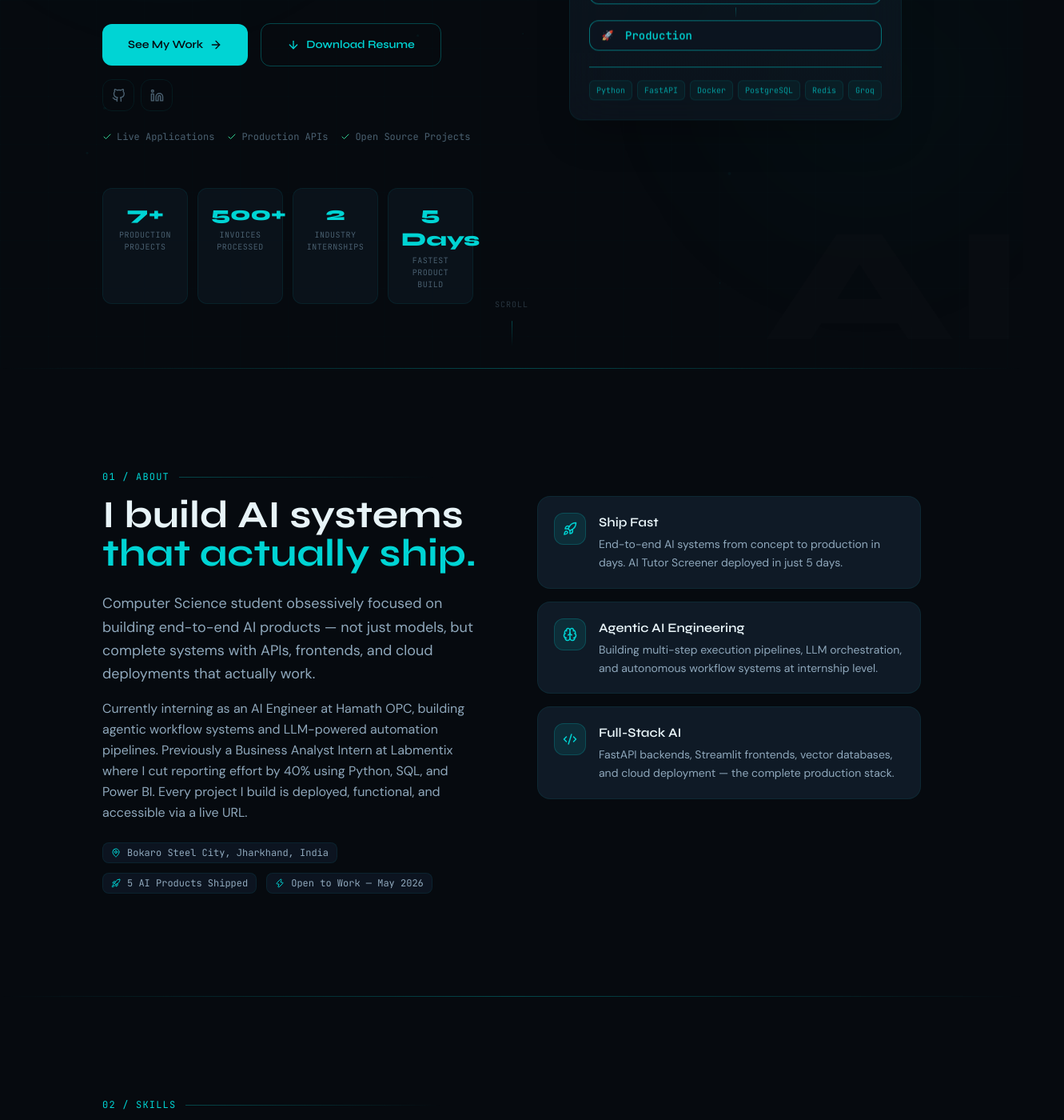
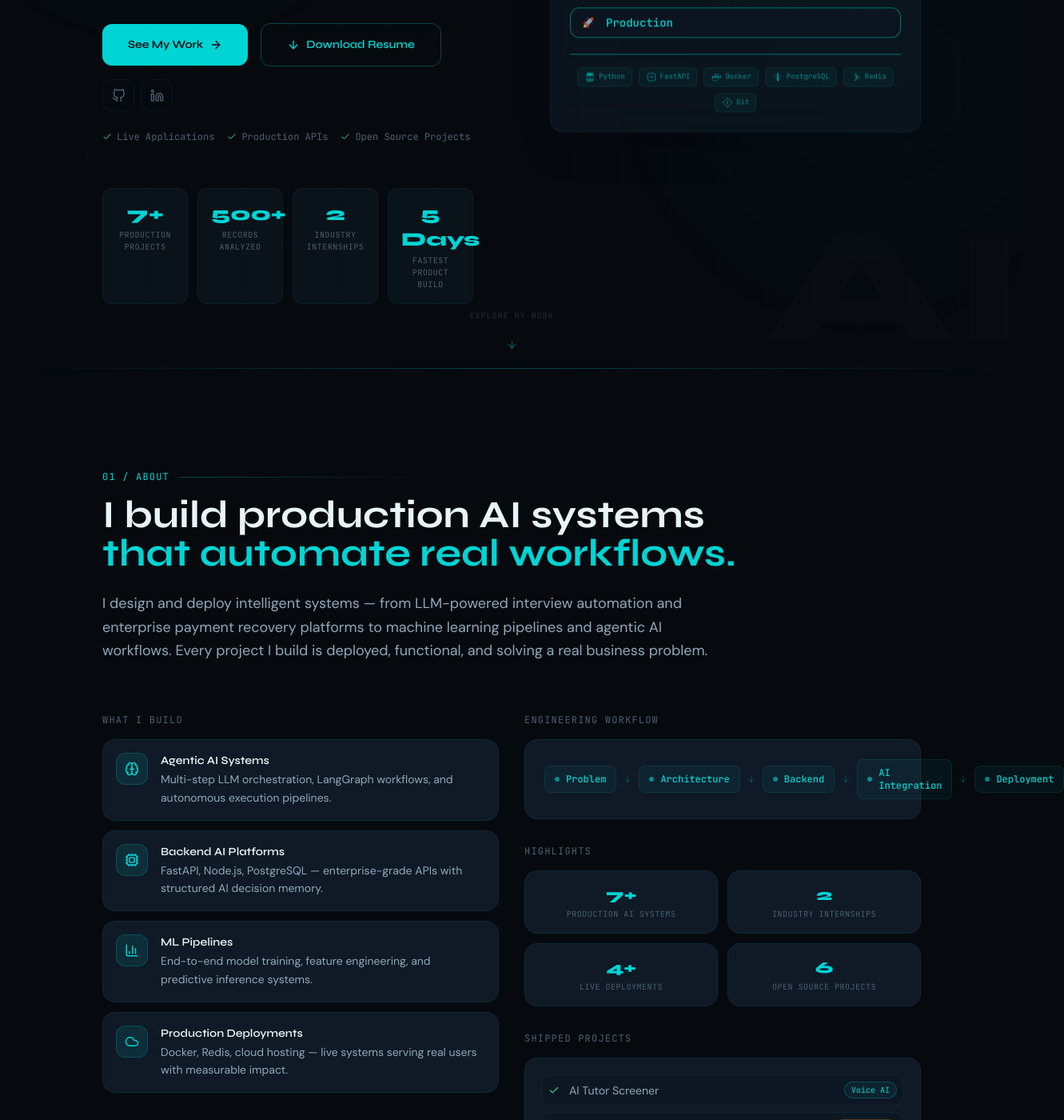
Before and after one commit to raj-singh1802/raj-portfolio, a React (Vite) app: page / in a window 1280 px wide. Shown: the part 720-2120 px from the top of the page at 80% size, 1331 px wide, since content can reach past the window. Built offline with nearby package versions, Linux system fonts and the light colour scheme.

Commit message:
Finish hero polish and redesign about section

```diff
--- a/src/components/About.jsx
+++ b/src/components/About.jsx
@@ -1,6 +1,6 @@
 import { useRef } from 'react';
 import { motion, useInView } from 'framer-motion';
-import { MapPin, Rocket, Code2, Brain, Zap } from 'lucide-react';
+import { Brain, Cpu, BarChart3, Cloud, ArrowDown, Check } from 'lucide-react';
 import { personalInfo } from '../data/portfolio';
 
 const fadeInUp = {
@@ -12,22 +12,27 @@ const stagger = {
   visible: { transition: { staggerChildren: 0.12 } },
 };
 
-const highlights = [
-  {
-    icon: Rocket,
-    title: "Ship Fast",
-    desc: "End-to-end AI systems from concept to production in days. AI Tutor Screener deployed in just 5 days.",
-  },
-  {
-    icon: Brain,
-    title: "Agentic AI Engineering",
-    desc: "Building multi-step execution pipelines, LLM orchestration, and autonomous workflow systems at internship level.",
-  },
-  {
-    icon: Code2,
-    title: "Full-Stack AI",
-    desc: "FastAPI backends, Streamlit frontends, vector databases, and cloud deployment — the complete production stack.",
-  },
+const BUILD_CATEGORIES = [
+  { icon: Brain,    title: 'Agentic AI Systems',     desc: 'Multi-step LLM orchestration, LangGraph workflows, and autonomous execution pipelines.' },
+  { icon: Cpu,      title: 'Backend AI Platforms',    desc: 'FastAPI, Node.js, PostgreSQL — enterprise-grade APIs with structured AI decision memory.' },
+  { icon: BarChart3, title: 'ML Pipelines',           desc: 'End-to-end model training, feature engineering, and predictive inference systems.' },
+  { icon: Cloud,    title: 'Production Deployments',  desc: 'Docker, Redis, cloud hosting — live systems serving real users with measurable impact.' },
+];
+
+const WORKFLOW_STEPS = ['Problem', 'Architecture', 'Backend', 'AI Integration', 'Deployment'];
+
+const HIGHLIGHTS = [
+  { label: 'Production AI Systems', value: '7+' },
+  { label: 'Industry Internships',   value: '2' },
+  { label: 'Live Deployments',      value: '4+' },
+  { label: 'Open Source Projects',  value: '6' },
+];
+
+const SHIPPED_PROJECTS = [
+  { name: 'AI Tutor Screener',    tag: 'Voice AI',    color: '#00d4d4' },
+  { name: 'RevenueGuard AI',      tag: 'Agentic AI',  color: '#f59e0b' },
+  { name: 'EventLens AI',         tag: 'Full-Stack', color: '#8b5cf6' },
+  { name: 'AI Startup Evaluator', tag: 'LLM + FAISS', color: '#00a896' },
 ];
 
 export default function About() {
@@ -59,74 +64,144 @@ export default function About() {
                             bg-gradient-to-r from-accent-cyan/30 to-transparent" />
           </motion.div>
 
-          <div className="grid lg:grid-cols-2 gap-16 items-start">
-
-            {/* Left: Text */}
-            <div>
+          {/* Heading */}
           <motion.h2 variants={fadeInUp} className="section-title mb-6">
-                I build AI systems
-                <span className="block text-accent-cyan">that actually ship.</span>
+            I build production AI systems
+            <span className="block text-accent-cyan">that automate real workflows.</span>
           </motion.h2>
 
+          {/* Identity paragraph */}
           <motion.p variants={fadeInUp}
-                className="text-text-secondary text-lg leading-relaxed mb-4">
-                  Computer Science student obsessively focused on
-                  building end-to-end AI products — not just models, but complete
-                  systems with APIs, frontends, and cloud deployments that actually work.
+            className="text-text-secondary text-lg leading-relaxed max-w-3xl mb-16">
+            I design and deploy intelligent systems — from LLM-powered interview automation
+            and enterprise payment recovery platforms to machine learning pipelines and
+            agentic AI workflows. Every project I build is deployed, functional, and
+            solving a real business problem.
           </motion.p>
 
-              <motion.p variants={fadeInUp}
-                className="text-text-secondary leading-relaxed mb-6">
-                  Currently interning as an AI Engineer at Hamath OPC, building agentic
-                  workflow systems and LLM-powered automation pipelines. Previously a
-                  Business Analyst Intern at Labmentix where I cut reporting effort by 40%
-                  using Python, SQL, and Power BI. Every project I build is deployed,
-                  functional, and accessible via a live URL.
-              </motion.p>
+          {/* Grid: What I Build + Workflow + Highlights + Projects */}
+          <div className="grid lg:grid-cols-2 gap-8 mb-16">
 
-              {/* Info chips */}
-              <motion.div variants={fadeInUp} className="flex flex-wrap gap-3">
-                <div className="flex items-center gap-2 tag">
-                  <MapPin size={12} className="text-accent-cyan" />
-                  <span>{personalInfo.location}</span>
-                </div>
-                <div className="flex items-center gap-2 tag">
-                  <Rocket size={12} className="text-accent-cyan" />
-                  <span>5 AI Products Shipped</span>
-                </div>
-                <div className="flex items-center gap-2 tag">
-                  <Zap size={12} className="text-accent-cyan" />
-                  <span>Open to Work — May 2026</span>
-                </div>
-              </motion.div>
-            </div>
+            {/* Left column */}
+            <div className="space-y-8">
 
-            {/* Right: Highlight cards */}
-            <motion.div variants={stagger} className="grid gap-4">
-              {highlights.map((item, i) => (
-                <motion.div
-                  key={i}
-                  variants={fadeInUp}
-                  className="card-base card-hover p-5 flex gap-4 group cursor-default"
-                >
+              {/* What I Build */}
+              <motion.div variants={fadeInUp}>
+                <h3 className="text-xs font-mono text-text-muted uppercase tracking-widest mb-4">
+                  What I Build
+                </h3>
+                <div className="space-y-3">
+                  {BUILD_CATEGORIES.map((item) => (
+                    <div key={item.title}
+                      className="card-base card-hover p-4 flex items-start gap-4 group cursor-default">
                       <div className="w-10 h-10 rounded-xl bg-accent-cyan/10 border border-accent-cyan/20
                                       flex items-center justify-center flex-shrink-0
                                       group-hover:bg-accent-cyan/20 transition-colors">
                         <item.icon size={18} className="text-accent-cyan" />
                       </div>
                       <div>
-                    <h3 className="font-display font-semibold text-text-primary mb-1">
+                        <h4 className="font-display font-semibold text-text-primary text-sm mb-0.5">
                           {item.title}
-                    </h3>
-                    <p className="text-sm text-text-secondary leading-relaxed">
-                      {item.desc}
-                    </p>
+                        </h4>
+                        <p className="text-sm text-text-secondary leading-relaxed">{item.desc}</p>
                       </div>
-                </motion.div>
+                    </div>
                   ))}
+                </div>
               </motion.div>
 
             </div>
+
+            {/* Right column */}
+            <div className="space-y-8">
+
+              {/* Engineering Workflow */}
+              <motion.div variants={fadeInUp}>
+                <h3 className="text-xs font-mono text-text-muted uppercase tracking-widest mb-4">
+                  Engineering Workflow
+                </h3>
+                <div className="card-base p-6">
+                  <div className="flex flex-col sm:flex-row items-start sm:items-center gap-0 sm:gap-2">
+                    {WORKFLOW_STEPS.map((step, i) => (
+                      <div key={step} className="flex items-center gap-0 sm:gap-2 w-full sm:w-auto">
+                        <div className="flex items-center gap-2 px-3 py-2 rounded-lg
+                                        bg-accent-cyan/5 border border-accent-cyan/10
+                                        text-accent-cyan text-xs font-mono font-medium
+                                        flex-1 sm:flex-initial text-center sm:text-left">
+                          <span className="w-1.5 h-1.5 rounded-full bg-accent-cyan/60 flex-shrink-0" />
+                          {step}
+                        </div>
+                        {i < WORKFLOW_STEPS.length - 1 && (
+                          <ArrowDown size={12} className="text-accent-cyan/30 mx-auto sm:mx-0
+                                                          rotate-90 sm:rotate-0 flex-shrink-0" />
+                        )}
+                      </div>
+                    ))}
+                  </div>
+                </div>
+              </motion.div>
+
+              {/* Highlights */}
+              <motion.div variants={fadeInUp}>
+                <h3 className="text-xs font-mono text-text-muted uppercase tracking-widest mb-4">
+                  Highlights
+                </h3>
+                <div className="grid grid-cols-2 gap-3">
+                  {HIGHLIGHTS.map((item) => (
+                    <div key={item.label}
+                      className="card-base p-4 text-center hover:border-border-active/50 transition-all">
+                      <div className="font-display font-black text-xl text-accent-cyan mb-0.5">
+                        {item.value}
+                      </div>
+                      <div className="text-[10px] text-text-muted font-mono uppercase tracking-wider">
+                        {item.label}
+                      </div>
+                    </div>
+                  ))}
+                </div>
+              </motion.div>
+
+              {/* Shipped Projects */}
+              <motion.div variants={fadeInUp}>
+                <h3 className="text-xs font-mono text-text-muted uppercase tracking-widest mb-4">
+                  Shipped Projects
+                </h3>
+                <div className="card-base p-5">
+                  <div className="space-y-2">
+                    {SHIPPED_PROJECTS.map((p) => (
+                      <div key={p.name} className="flex items-center gap-3 p-2 rounded-xl
+                        bg-bg-secondary/50 border border-border-subtle hover:border-border-active transition-all">
+                        <Check size={14} className="text-emerald-400 flex-shrink-0" />
+                        <span className="text-sm text-text-secondary flex-1">{p.name}</span>
+                        <span className="text-[10px] font-mono px-2 py-0.5 rounded-full border"
+                          style={{ color: p.color, borderColor: `${p.color}40`, background: `${p.color}10` }}>
+                          {p.tag}
+                        </span>
+                      </div>
+                    ))}
+                  </div>
+                </div>
+              </motion.div>
+
+            </div>
+          </div>
+
+          {/* Bottom CTA */}
+          <motion.div variants={fadeInUp}
+            className="text-center p-8 rounded-2xl bg-accent-cyan/5 border border-accent-cyan/10
+                       max-w-2xl mx-auto">
+            <p className="text-text-secondary text-sm leading-relaxed">
+              Currently building{' '}
+              <span className="text-accent-cyan font-medium">agentic AI systems</span> at Hamath OPC
+              and shipping production platforms like{' '}
+              <span className="text-accent-cyan font-medium">RevenueGuard AI</span> and{' '}
+              <span className="text-accent-cyan font-medium">EventLens AI</span>.
+              {personalInfo.graduation && (
+                <> Available for full-time AI Engineer roles from {personalInfo.graduation}.</>
+              )}
+            </p>
+          </motion.div>
+
         </motion.div>
       </div>
     </section>
--- a/src/components/BrandIcons.jsx
+++ b/src/components/BrandIcons.jsx
@@ -35,3 +35,57 @@ export const Linkedin = ({ size = 24, className = '', ...props }) => (
     <circle cx="4" cy="4" r="2" />
   </svg>
 );
+
+export const PythonLogo = ({ size = 24, className = '', ...props }) => (
+  <svg xmlns="http://www.w3.org/2000/svg" width={size} height={size} viewBox="0 0 24 24" fill="none" className={className} {...props}>
+    <ellipse cx="12" cy="6.5" rx="7" ry="3.5" fill="currentColor" opacity="0.9" />
+    <ellipse cx="12" cy="17.5" rx="7" ry="3.5" fill="currentColor" opacity="0.5" />
+    <rect x="5" y="3" width="14" height="18" rx="2" fill="none" stroke="currentColor" strokeWidth="1.5" opacity="0.6" />
+    <path d="M10 6.5v11M14 6.5v11" stroke="currentColor" strokeWidth="1" opacity="0.4" />
+  </svg>
+);
+
+export const DockerLogo = ({ size = 24, className = '', ...props }) => (
+  <svg xmlns="http://www.w3.org/2000/svg" width={size} height={size} viewBox="0 0 24 24" fill="none" className={className} {...props}>
+    <rect x="3" y="10" width="4" height="4" rx="0.5" fill="currentColor" opacity="0.8" />
+    <rect x="8" y="10" width="4" height="4" rx="0.5" fill="currentColor" opacity="0.8" />
+    <rect x="13" y="10" width="4" height="4" rx="0.5" fill="currentColor" opacity="0.8" />
+    <rect x="8" y="5" width="4" height="4" rx="0.5" fill="currentColor" opacity="0.5" />
+    <rect x="13" y="5" width="4" height="4" rx="0.5" fill="currentColor" opacity="0.5" />
+    <rect x="18" y="10" width="4" height="4" rx="0.5" fill="currentColor" opacity="0.8" />
+    <path d="M3 15c0 3 2 5 6 5s7-2 8-5" stroke="currentColor" strokeWidth="1.5" opacity="0.6" fill="none" />
+    <circle cx="21" cy="8" r="1.5" fill="currentColor" opacity="0.4" />
+  </svg>
+);
+
+export const PostgresLogo = ({ size = 24, className = '', ...props }) => (
+  <svg xmlns="http://www.w3.org/2000/svg" width={size} height={size} viewBox="0 0 24 24" fill="none" className={className} {...props}>
+    <path d="M12 3c-1 0-2 .5-2 2v14c0 1.5 1 2 2 2s2-.5 2-2V5c0-1.5-1-2-2-2z" fill="currentColor" opacity="0.8" />
+    <path d="M7 7c-2 1-3 3-2 5s3 4 5 4" stroke="currentColor" strokeWidth="1.2" fill="none" opacity="0.6" />
+    <path d="M17 7c2 1 3 3 2 5s-3 4-5 4" stroke="currentColor" strokeWidth="1.2" fill="none" opacity="0.6" />
+    <circle cx="12" cy="5" r="1" fill="currentColor" opacity="0.4" />
+  </svg>
+);
+
+export const GitLogo = ({ size = 24, className = '', ...props }) => (
+  <svg xmlns="http://www.w3.org/2000/svg" width={size} height={size} viewBox="0 0 24 24" fill="none" className={className} {...props}>
+    <path d="M12 2L2 12l10 10 10-10L12 2z" fill="none" stroke="currentColor" strokeWidth="1.5" opacity="0.8" />
+    <circle cx="12" cy="12" r="2" fill="currentColor" opacity="0.7" />
+    <path d="M12 6v3M12 15v3" stroke="currentColor" strokeWidth="1.5" opacity="0.5" />
+  </svg>
+);
+
+export const FastAPILogo = ({ size = 24, className = '', ...props }) => (
+  <svg xmlns="http://www.w3.org/2000/svg" width={size} height={size} viewBox="0 0 24 24" fill="none" className={className} {...props}>
+    <rect x="4" y="4" width="16" height="16" rx="3" fill="none" stroke="currentColor" strokeWidth="1.5" opacity="0.8" />
+    <path d="M13 7l-4 6h3.5l-1.5 4 4.5-6H12l1.5-4z" fill="currentColor" opacity="0.7" />
+  </svg>
+);
+
+export const RedisLogo = ({ size = 24, className = '', ...props }) => (
+  <svg xmlns="http://www.w3.org/2000/svg" width={size} height={size} viewBox="0 0 24 24" fill="none" className={className} {...props}>
+    <path d="M8 4l8 8-8 8" stroke="currentColor" strokeWidth="1.8" fill="none" opacity="0.7" />
+    <path d="M12 3l9 9-9 9" stroke="currentColor" strokeWidth="1.5" fill="none" opacity="0.4" />
+    <circle cx="12" cy="12" r="2" fill="currentColor" opacity="0.8" />
+  </svg>
+);
--- a/src/components/Hero.jsx
+++ b/src/components/Hero.jsx
@@ -1,7 +1,7 @@
 import { useState, useEffect, useRef } from 'react';
 import { motion, useInView } from 'framer-motion';
 import { ArrowRight, ArrowDown, Check, ExternalLink } from 'lucide-react';
-import { Github, Linkedin } from './BrandIcons';
+import { Github, Linkedin, PythonLogo, DockerLogo, PostgresLogo, GitLogo, FastAPILogo, RedisLogo } from './BrandIcons';
 import { personalInfo } from '../data/portfolio';
 
 const ROLES = [
@@ -30,14 +30,19 @@ const STACK_ITEMS = [
 ];
 
 const HERO_STATS = [
-  { value: 7,  suffix: '+', label: 'Production Projects'  },
-  { value: 500, suffix: '+', label: 'Invoices Processed'   },
-  { value: 2,  suffix: '',  label: 'Industry Internships'   },
-  { value: 5,  suffix: '',  label: 'Fastest Product Build', meta: '5 Days' },
+  { value: 7,  suffix: '+', label: 'Production Projects'   },
+  { value: 500, suffix: '+', label: 'Records Analyzed'      },
+  { value: 2,  suffix: '',  label: 'Industry Internships'    },
+  { value: 5,  suffix: '',  label: 'Fastest Product Build',  meta: '5 Days' },
 ];
 
-const TECH_TAGS = [
-  'Python', 'FastAPI', 'Docker', 'PostgreSQL', 'Redis', 'Groq',
+const TECH_LOGOS = [
+  { icon: PythonLogo,  label: 'Python'     },
+  { icon: FastAPILogo, label: 'FastAPI'    },
+  { icon: DockerLogo,  label: 'Docker'     },
+  { icon: PostgresLogo,label: 'PostgreSQL' },
+  { icon: RedisLogo,   label: 'Redis'      },
+  { icon: GitLogo,     label: 'Git'        },
 ];
 
 function Particle({ x, y, size, duration, delay }) {
@@ -106,14 +111,16 @@ function StackCard() {
             </div>
           ))}
         </div>
-        {/* Tech tags below stack */}
+        {/* Tech logos below stack */}
         <div className="mt-5 pt-4 border-t border-border-subtle/50">
-          <div className="flex flex-wrap gap-1.5 justify-center">
-            {TECH_TAGS.map((t) => (
-              <span key={t} className="text-[10px] font-mono px-2 py-1 rounded-md
-                bg-accent-cyan/5 border border-accent-cyan/10 text-accent-cyan/70">
-                {t}
-              </span>
+          <div className="flex flex-wrap gap-2 justify-center">
+            {TECH_LOGOS.map(({ icon: Icon, label }) => (
+              <div key={label} className="flex items-center gap-1 px-2 py-1 rounded-md
+                bg-accent-cyan/5 border border-accent-cyan/10"
+                title={label}>
+                <Icon size={14} className="text-accent-cyan/70" />
+                <span className="text-[9px] font-mono text-accent-cyan/60">{label}</span>
+              </div>
             ))}
           </div>
         </div>
@@ -387,16 +394,17 @@ export default function Hero() {
         initial={{ opacity: 0 }}
         animate={{ opacity: 1 }}
         transition={{ delay: 1.5 }}
-        className="absolute bottom-8 left-1/2 -translate-x-1/2 flex flex-col items-center gap-2"
+        className="absolute bottom-8 left-1/2 -translate-x-1/2 flex flex-col items-center gap-3"
       >
-        <span className="text-[10px] font-mono text-text-muted/50 tracking-widest uppercase">
-          scroll
+        <span className="text-[10px] font-mono text-text-muted/40 tracking-widest uppercase">
+          Explore My Work
         </span>
         <motion.div
-          animate={{ y: [0, 8, 0] }}
-          transition={{ duration: 1.5, repeat: Infinity }}
-          className="w-px h-8 bg-gradient-to-b from-accent-cyan/30 to-transparent"
-        />
+          animate={{ y: [0, 10, 0] }}
+          transition={{ duration: 2, repeat: Infinity, ease: 'easeInOut' }}
+        >
+          <ArrowDown size={14} className="text-accent-cyan/40" />
+        </motion.div>
       </motion.div>
 
     </section>
```
Lines whose indentation alone changed are shown as unchanged.
